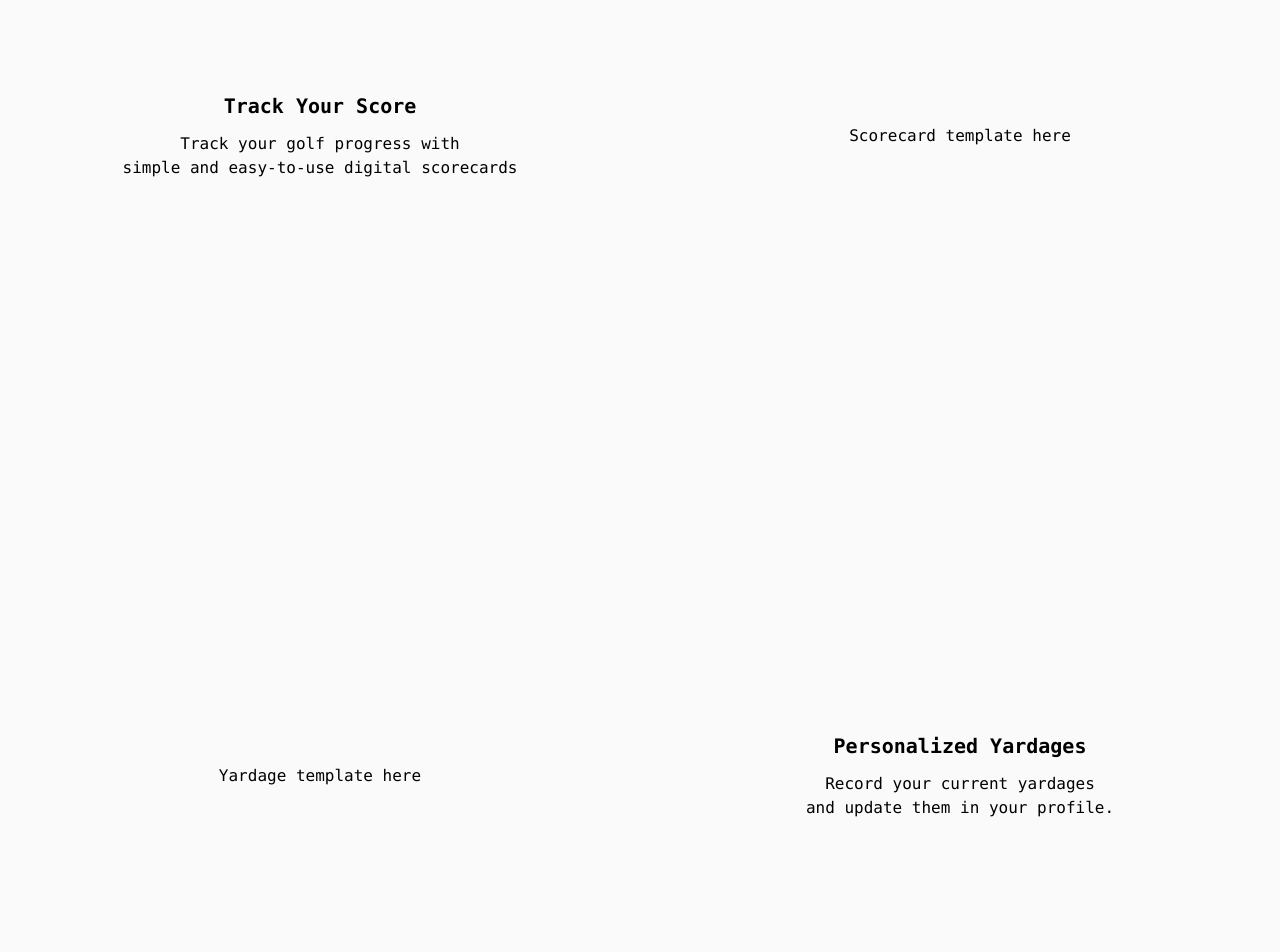
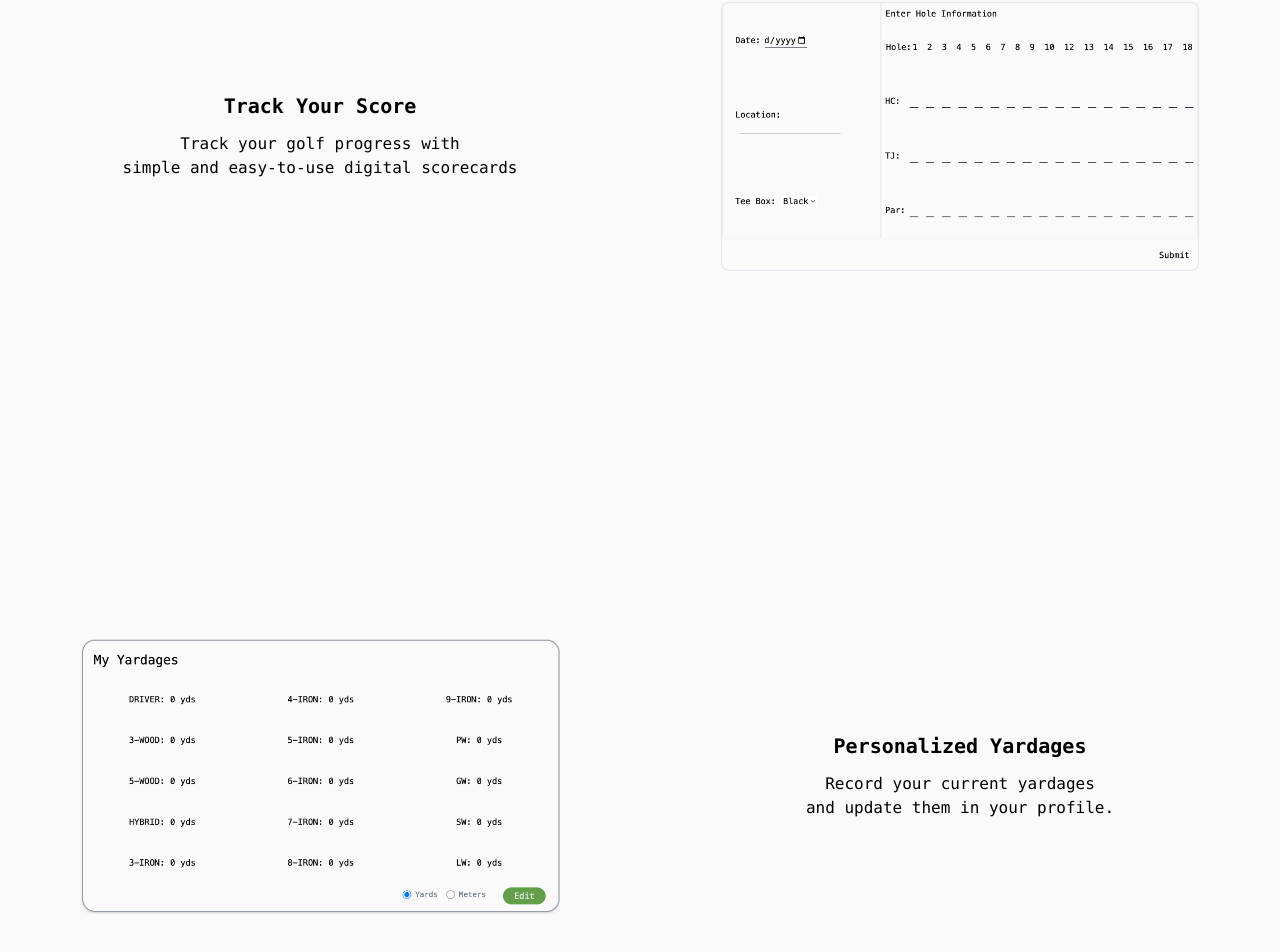
Before and after one commit to terrencejihoonjung/golf-wishlist, a React (Vite) app in the folder app/: page / in a window 1280 px wide. Shown: the part 340-1292 px from the top of the page. Built offline with nearby package versions, Linux system fonts and the light colour scheme.

Commit message:
fixed handicap calculator bug, finished homescreen layout

```diff
--- a/app/src/components/Home.jsx
+++ b/app/src/components/Home.jsx
@@ -1,4 +1,6 @@
 import { Link } from "react-router-dom";
+import yardageAsset from "../assets/yardagesAsset.png";
+import scorecardAsset from "../assets/scorecardAsset.png";
 
 function Home() {
   return (
@@ -13,13 +15,13 @@ function Home() {
         </div>
 
         <div className="flex basis-1/2 justify-center items-center">
-          <p class="text-base text-center">Scorecard template here</p>
+          <img src={scorecardAsset} class="p-20" />
         </div>
       </div>
 
       <div className="flex h-160">
         <div className="flex basis-1/2 justify-center items-center">
-          <p className="text-base text-center">Yardage template here</p>
+          <img src={yardageAsset} className="p-20" />
         </div>
 
         <div className="flex flex-col basis-1/2 justify-center items-center">
@@ -31,7 +33,7 @@ function Home() {
         </div>
       </div>
 
-      <div className="flex flex-col justify-center items-center h-160">
+      <div className="flex flex-col justify-center items-center h-128">
         <h2 className="m-3 text-xl">Contact Info</h2>
         <nav className="w-full py-5">
           <Link className="mx-4" to="https://github.com/terrencejihoonjung">
--- a/app/src/components/Profile.jsx
+++ b/app/src/components/Profile.jsx
@@ -92,8 +92,20 @@ function Profile() {
 
   const [isEditing, setIsEditing] = useState(false);
   const [distance, setDistance] = useState("yds");
-  const [handicap, setHandicap] = useState("");
+  const [handicap, setHandicap] = useState(0);
   const [scorecardId, setScorecardId] = useState(0);
+
+  useEffect(() => {
+    // iterate through scorecards, for each scorecard add scores
+    let currHandicap = scorecards.reduce((acc, obj) => {
+      return acc + obj.score;
+    }, 0);
+
+    // return score sum divided by len(scorecards)
+    currHandicap == 0
+      ? setHandicap(0)
+      : setHandicap((currHandicap / scorecards.length).toFixed(2));
+  }, [scorecards]);
 
   function handleEdit() {
     setIsEditing(!isEditing);
@@ -110,10 +122,8 @@ function Profile() {
     Object.keys(scorecard).forEach((key) => {
       if (key.startsWith("my")) {
         myScore += parseInt(scorecard[key]);
-        console.log(myScore);
       } else if (key.startsWith("par")) {
         parScore += parseInt(scorecard[key]);
-        console.log(parScore);
       }
     });
 
@@ -123,10 +133,10 @@ function Profile() {
   function handleScorecardSubmit(e) {
     e.preventDefault();
     scorecard.id = scorecardId;
+    scorecard.id = scorecardId;
+    scorecard.score = calculateMyScore();
+    setScorecards((scorecards) => [scorecard, ...scorecards]);
     setScorecardId((scorecardId) => scorecardId + 1);
-    scorecard.score = calculateMyScore();
-    console.log(scorecard.score);
-    setScorecards((scorecards) => [scorecard, ...scorecards]);
     setScorecard(initialScorecard);
   }
 
@@ -134,18 +144,6 @@ function Profile() {
     const newList = scorecards.filter((scorecard) => scorecard.id !== id);
     setScorecards(newList);
   }
-
-  useEffect(() => {
-    // iterate through scorecards, for each scorecard add scores
-    let currHandicap = scorecards.reduce((acc, obj) => {
-      return acc + obj.score;
-    }, 0);
-
-    // return score sum divided by len(scorecards)
-    currHandicap == 0
-      ? null
-      : setHandicap((currHandicap) => currHandicap / scorecards.length);
-  }, [scorecards]);
 
   return (
     <div className={isEditing ? "blur-sm" : "blur-none"}>
```
Also changed, not shown: app/src/assets/scorecardAsset.png (added), app/src/assets/yardagesAsset.png (added).
